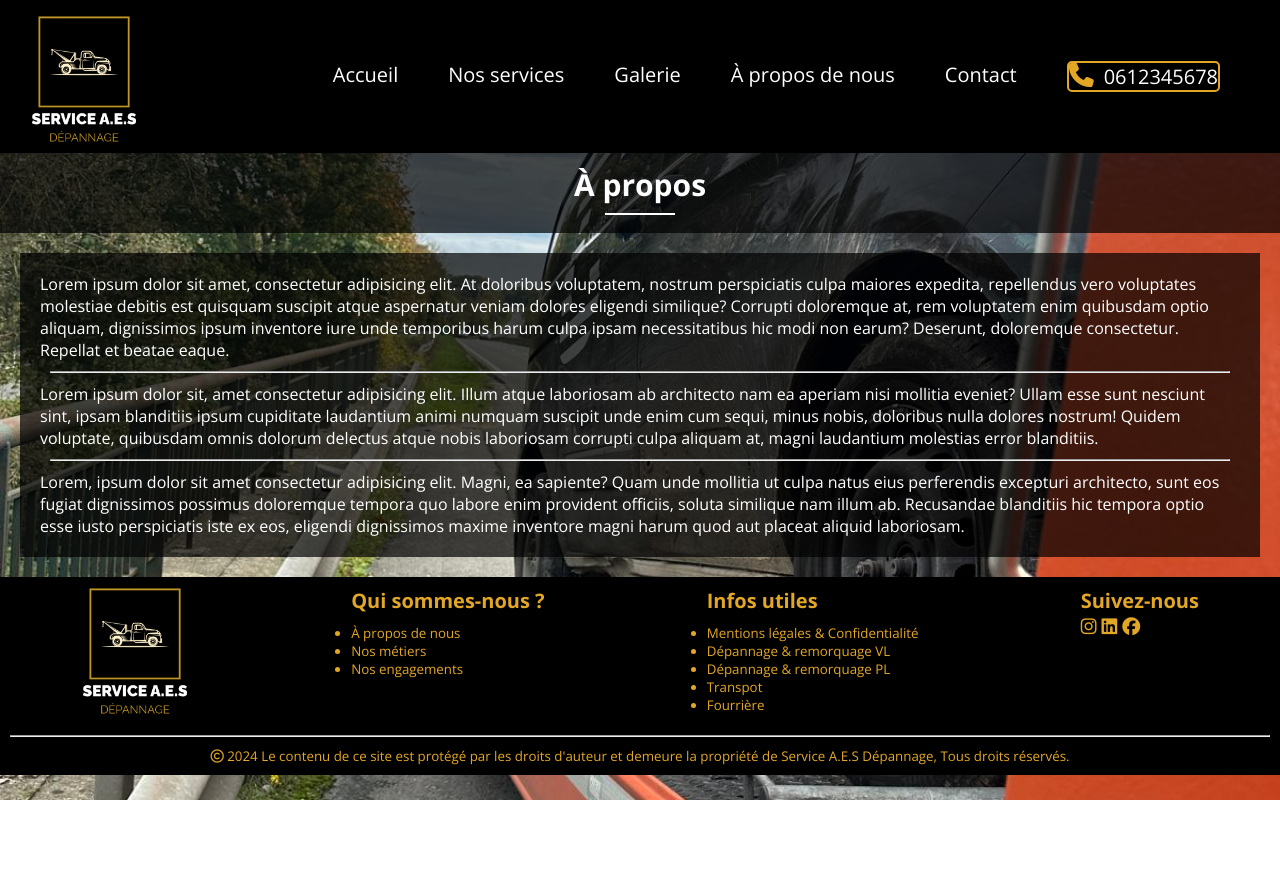
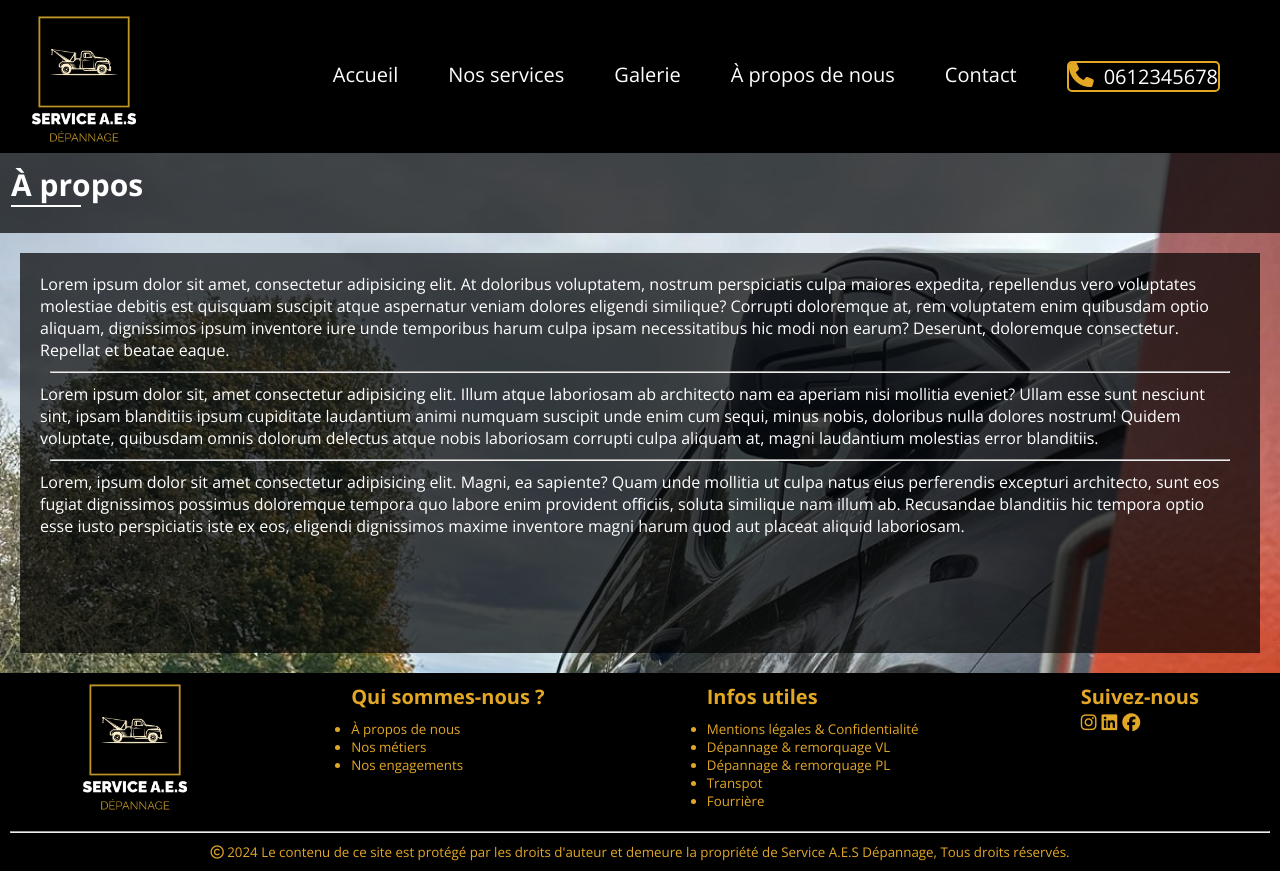
Before and after one commit to Ndo18/aes_depannage, a React (Vite) app: page /Apropos in a window 1280 px wide. Before the commit the page ends 800 px from the top, so only its background shows below. Built offline with nearby package versions, Linux system fonts and the light colour scheme.

Commit message:
✅ 💄 Apropos SCSS Desktop done

```diff
--- a/src/components/styles/Apropos.css
+++ b/src/components/styles/Apropos.css
@@ -37,4 +37,16 @@
 
 hr {
   margin: 10px;
+}
+
+@media (min-width: 1024px) {
+  .Apropos #apropostitle {
+    text-align: start;
+  }
+  .Apropos #apropostitle::after {
+    margin: 0;
+  }
+  .Apropos .textapropos {
+    height: 50vh;
+  }
 }/*# sourceMappingURL=Apropos.css.map */
--- a/src/components/styles/Apropos.scss
+++ b/src/components/styles/Apropos.scss
@@ -42,3 +42,20 @@
 hr{
     margin: 10px;
 }
+
+//MEDIA QUERY DESKTOP
+
+@media (min-width: 1024px){
+    .Apropos{
+        #apropostitle{
+            text-align: start;
+
+            &::after{
+                margin: 0;
+            }
+        }
+        .textapropos{
+            height: 50vh;
+        }
+    }
+}
```
Also changed, not shown: 1 other file (tests, documents, lock files or other folders).
